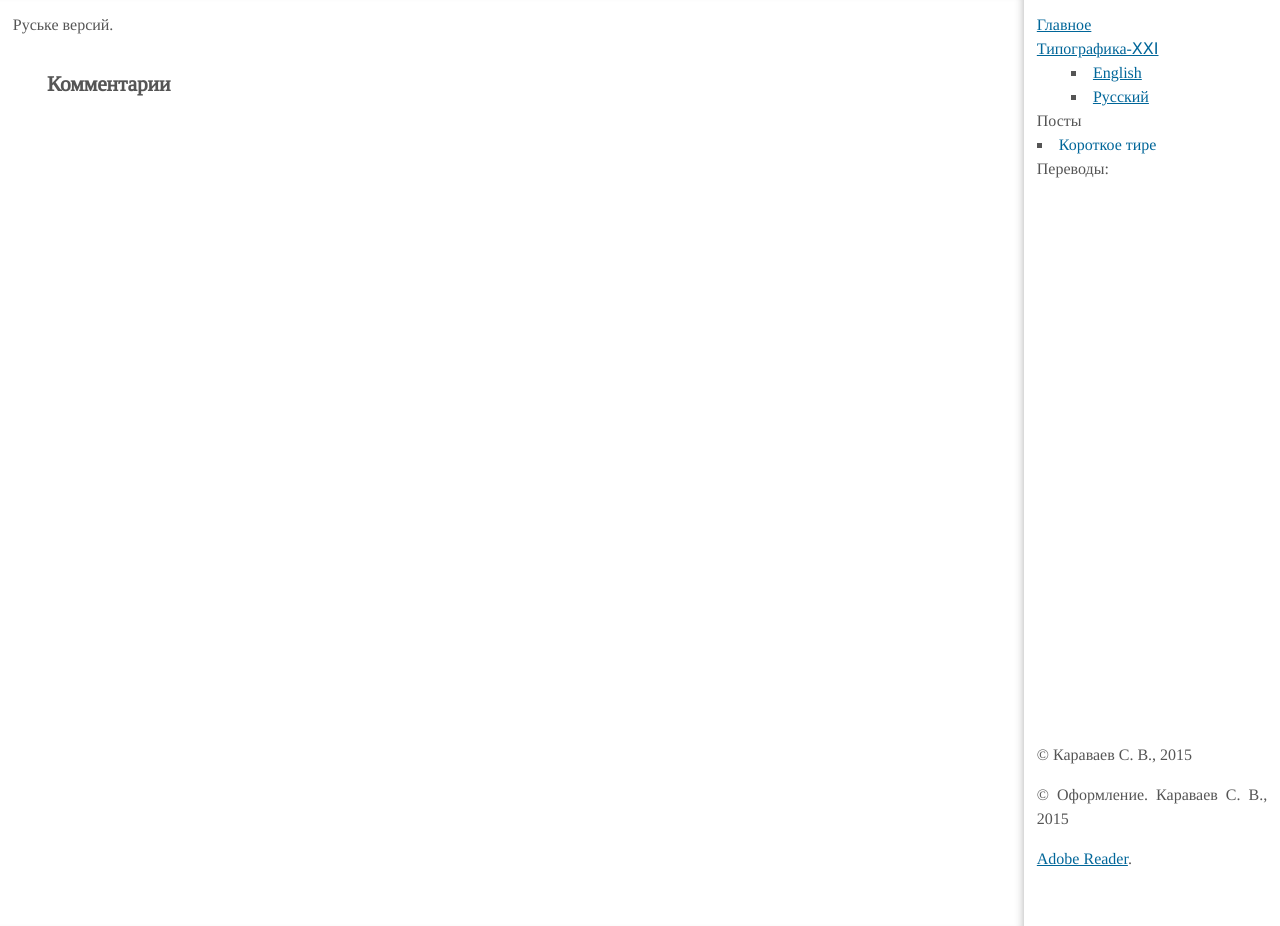
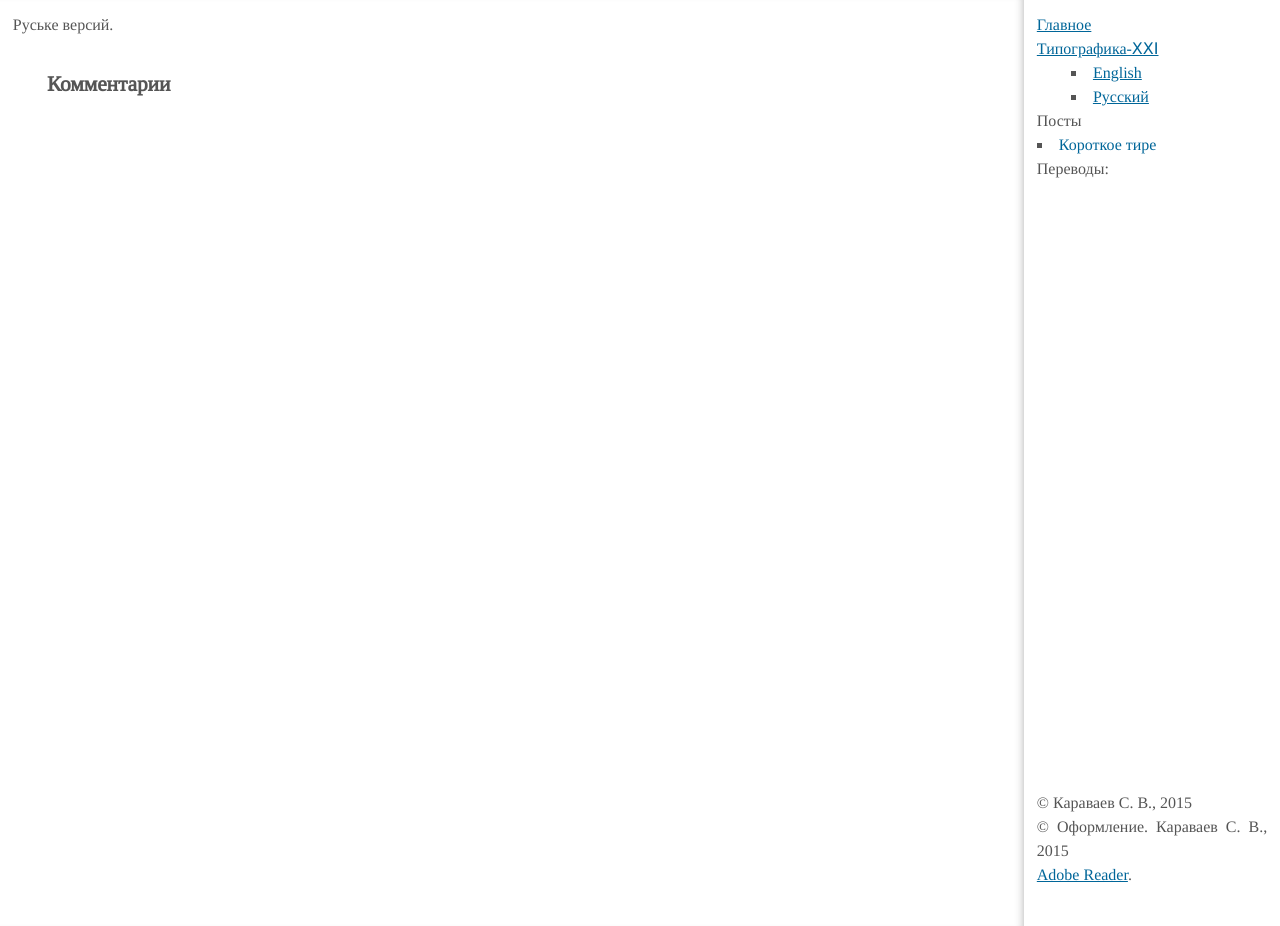
Before and after one commit to praepostor/typography, a Jekyll site: the page built from index.html, in a window 1280 px wide. Built offline with Jekyll 4.4.1, drawn with Linux system fonts in a browser that asks for light colours; comment, search, counter and statistics services are not loaded.

Commit message:
New site

```diff
--- a/css/main.css
+++ b/css/main.css
@@ -74,7 +74,8 @@ h2 {
 h3,
 h4,
 h5,
-h6 {
+h6,
+p {
     margin: 0;
 }
 
```
